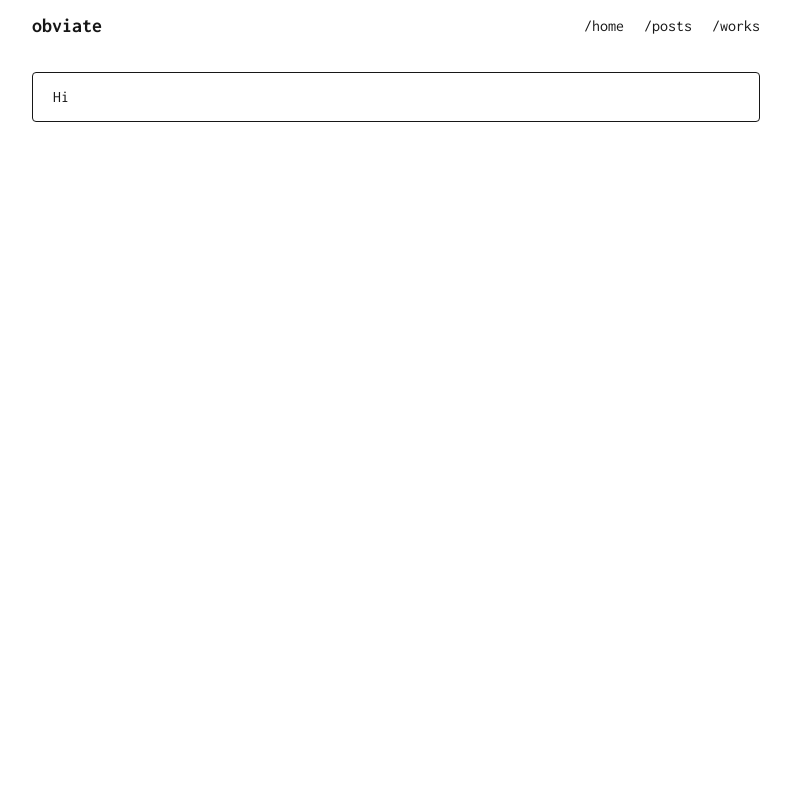
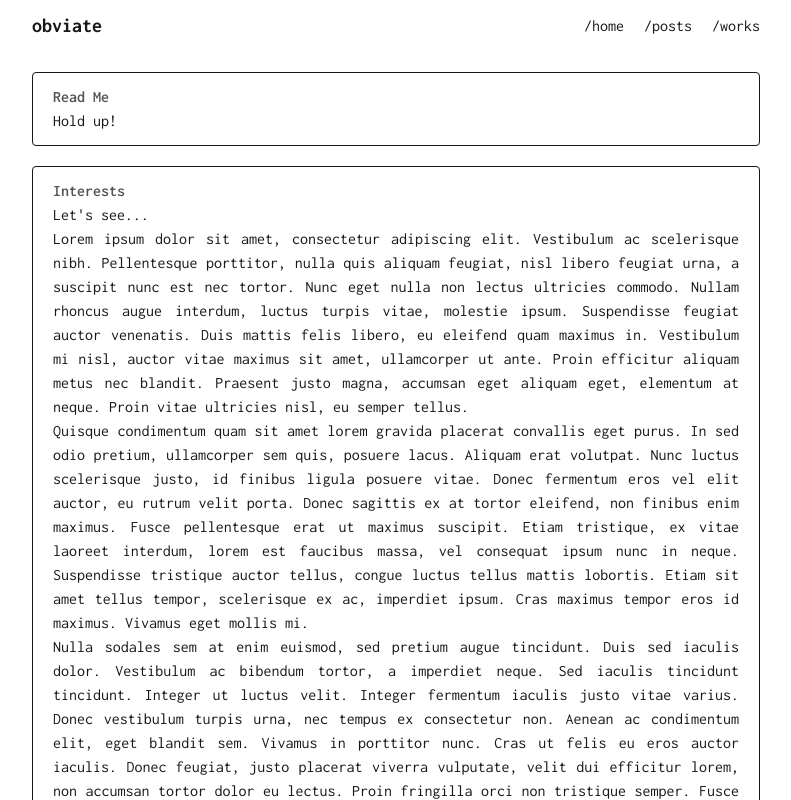
Before and after one commit to nyferin/obviate.my.id, a Next.js app: page / in a window 1280 px wide. Shown: the top 800 px of the page, without its empty margins (244-1035 px from the left). Built offline with nearby package versions, Linux system fonts and the light colour scheme.

Commit message:
fix: use component for each content

```diff
--- a/src/app/page.tsx
+++ b/src/app/page.tsx
@@ -1,5 +1,8 @@
+import { Metadata } from "next";
+
 import Container from "@/components/container";
-import { Metadata } from "next";
+import { ReadMe } from "@/components/readme";
+import { Interests } from "@/components/interests";
 
 export const metadata: Metadata = {
   title: "obviate | index",
@@ -14,9 +17,8 @@ export default function Home() {
   return (
     <>
       <Container>
-        <div>
-          <p>Hi</p>
-        </div>
+        <ReadMe />
+        <Interests />
       </Container>
     </>
   );
```
